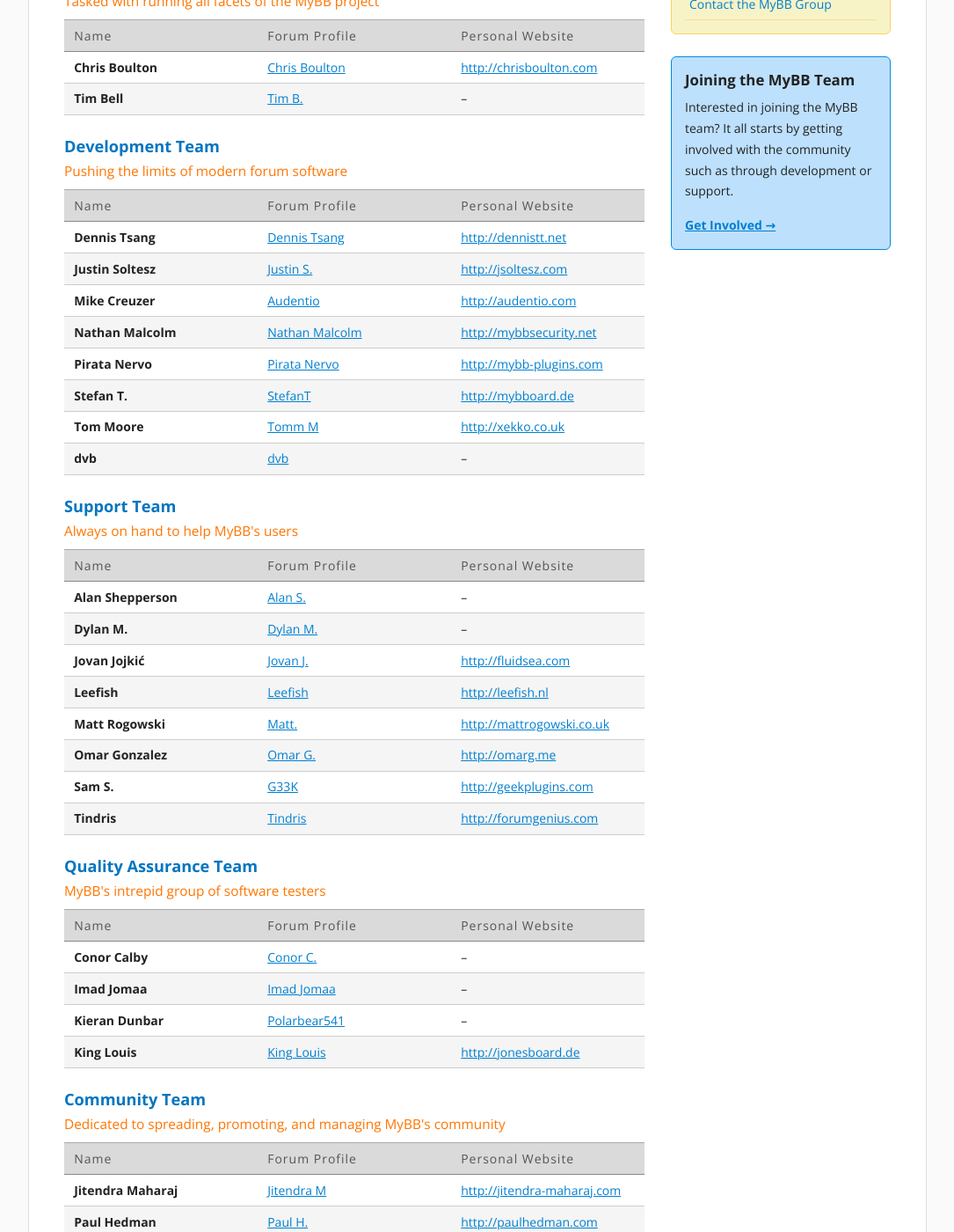
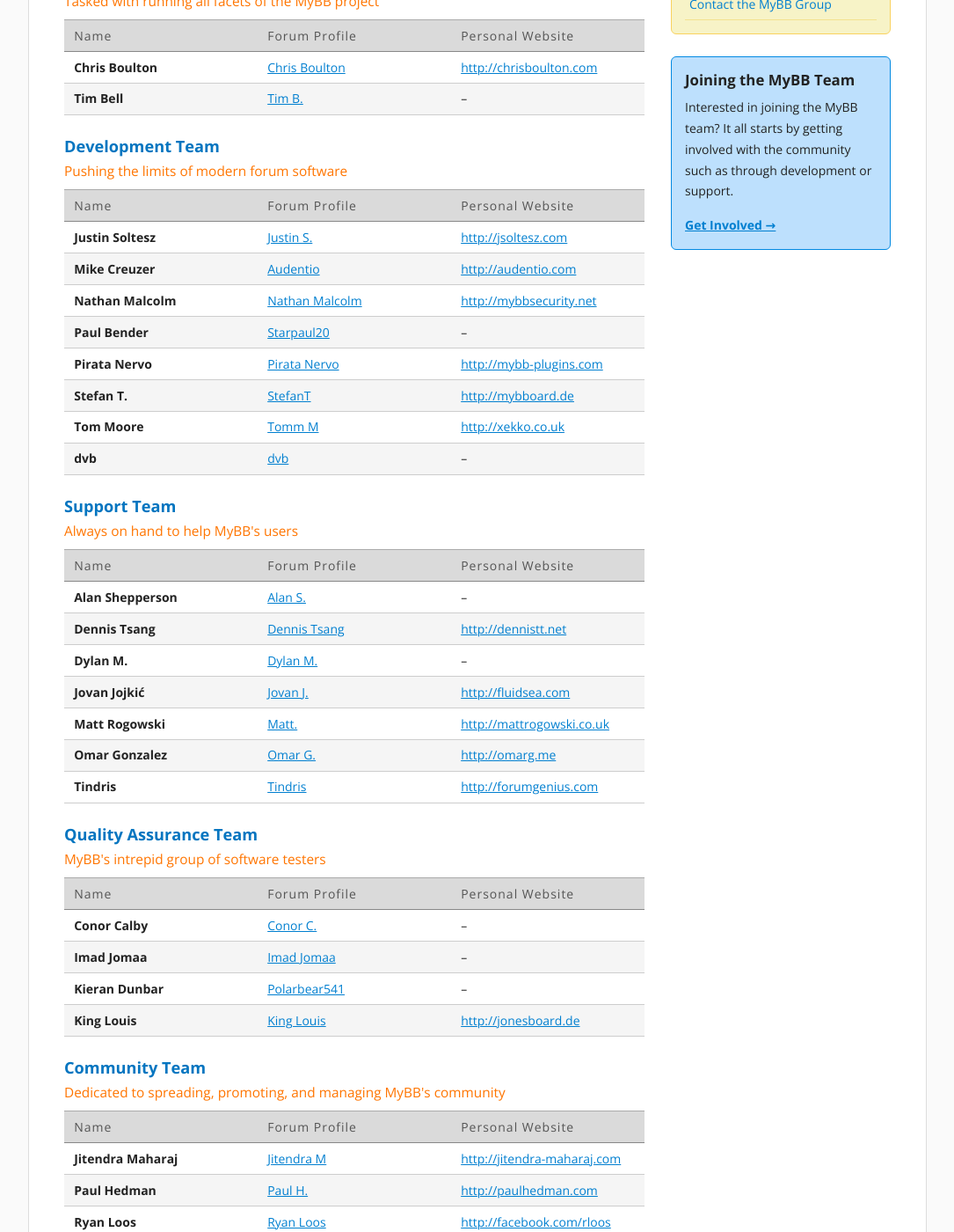
Before and after one commit to mybb/mybb.com, a Jekyll site: the page built from about/team.html, in a window 1280 px wide and 1400 px high, scrolled down 533 px. Shown: the whole window at 88% size, without its empty margins (97-1182 px from the left). Built offline with Jekyll 4.4.1, drawn with Linux system fonts in a browser that asks for light colours; nearby versions of some CDN libraries; Markdown is read by kramdown in place of the engine named in the settings.

Commit message:
Updating team members

```diff
--- a/_data/team_development.yml
+++ b/_data/team_development.yml
@@ -1,11 +1,3 @@
-- name: Dennis Tsang
-  uid: 81
-  username: Dennis Tsang
-  website: http://dennistt.net
-- name: dvb
-  uid: 8242
-  username: dvb
-  website: ""
 - name: Justin Soltesz
   uid: 1830
   username: Justin S.
@@ -30,3 +22,11 @@
   uid: 27579
   username: Nathan Malcolm
   website: http://mybbsecurity.net
+- name: Paul Bender
+  uid: 4041
+  username: Starpaul20
+  website: ""
+- name: dvb
+  uid: 8242
+  username: dvb
+  website: ""
--- a/_data/team_support.yml
+++ b/_data/team_support.yml
@@ -10,10 +10,6 @@
   uid: 26592
   username: Jovan J.
   website: http://fluidsea.com
-- name: Leefish
-  uid: 23276
-  username: Leefish
-  website: http://leefish.nl
 - name: Matt Rogowski
   uid: 13556
   username: Matt.
@@ -26,7 +22,7 @@
   uid: 57824
   username: Tindris
   website: http://forumgenius.com
-- name: Sam S.
-  uid: 19236
-  username: G33K
-  website: http://geekplugins.com
+- name: Dennis Tsang
+  uid: 81
+  username: Dennis Tsang
+  website: http://dennistt.net
```
